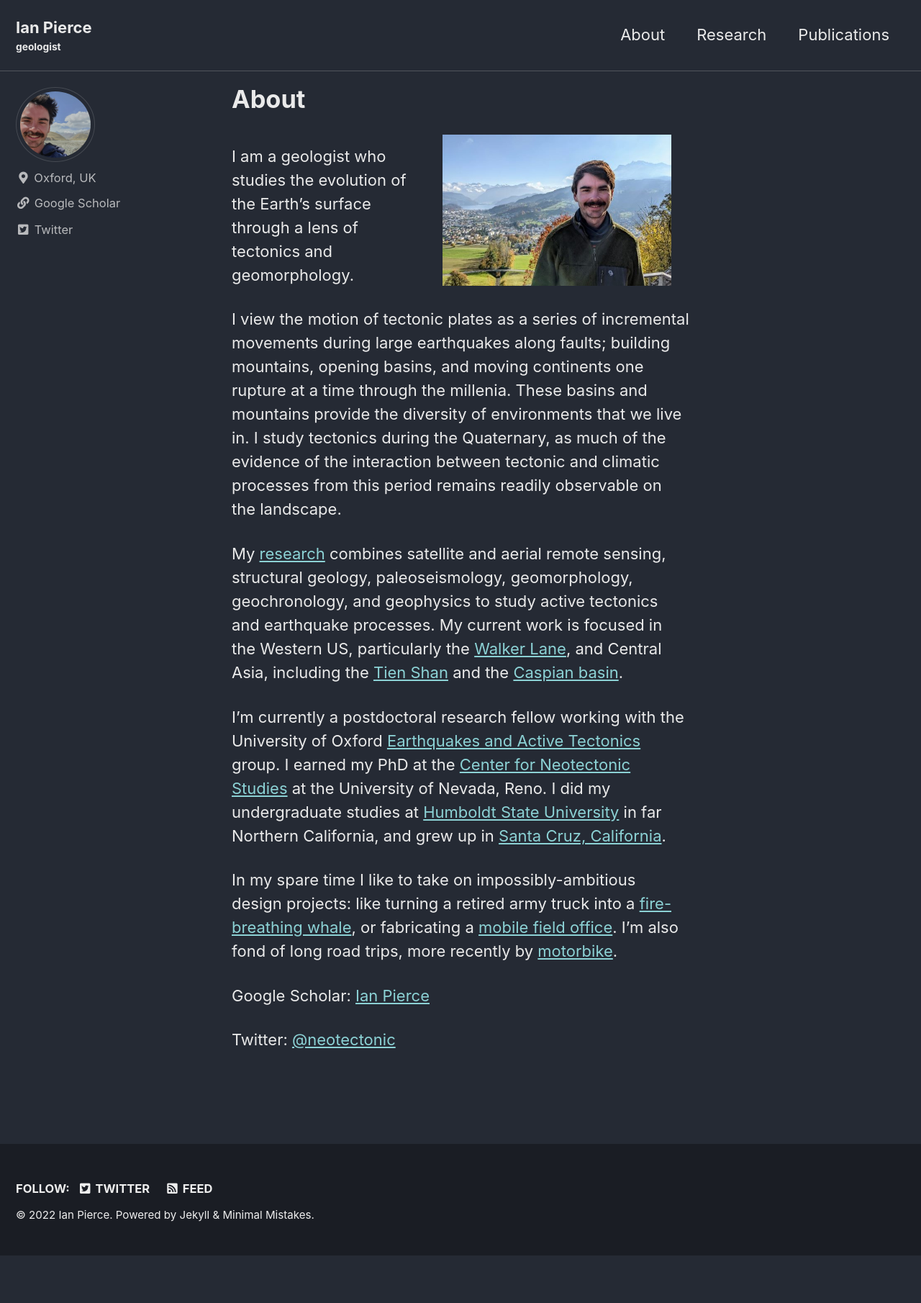
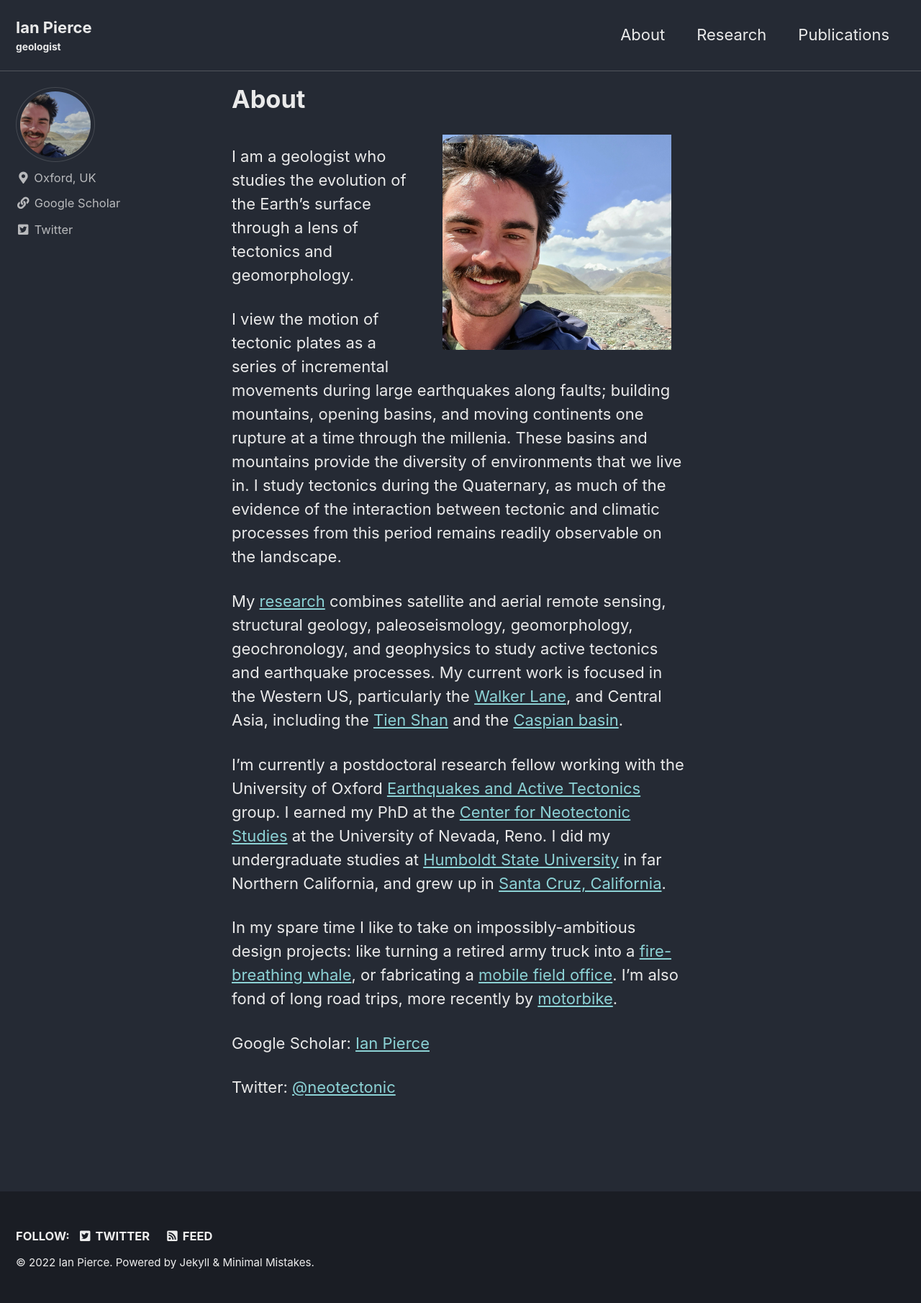
Before and after one commit to Neotectonic/Neotectonic.github.io, a Jekyll site: the page built from docs/_pages/about.markdown, in a window 1280 px wide. Shown: the whole page at 72% size. Built offline with Jekyll 4.4.1, drawn with Linux system fonts in a browser that asks for light colours; cached includes are drawn as plain includes; before the commit the page ends 1744 px from its top, so only the background shows below that.

Commit message:
Update about.markdown

```diff
--- a/docs/_pages/about.markdown
+++ b/docs/_pages/about.markdown
@@ -3,7 +3,7 @@ title: About
 permalink: /about/
 ---
 
-<img src="/assets/images/ian-550.jpg" width="50%" height="auto"  align="right" hspace="25" vspace="15"/>
+<img src="/assets/images/profile.jpg" width="50%" height="auto"  align="right" hspace="25" vspace="15"/>
 
 I am a geologist who studies the evolution of the Earth's surface through a lens of tectonics and geomorphology.
 
```
